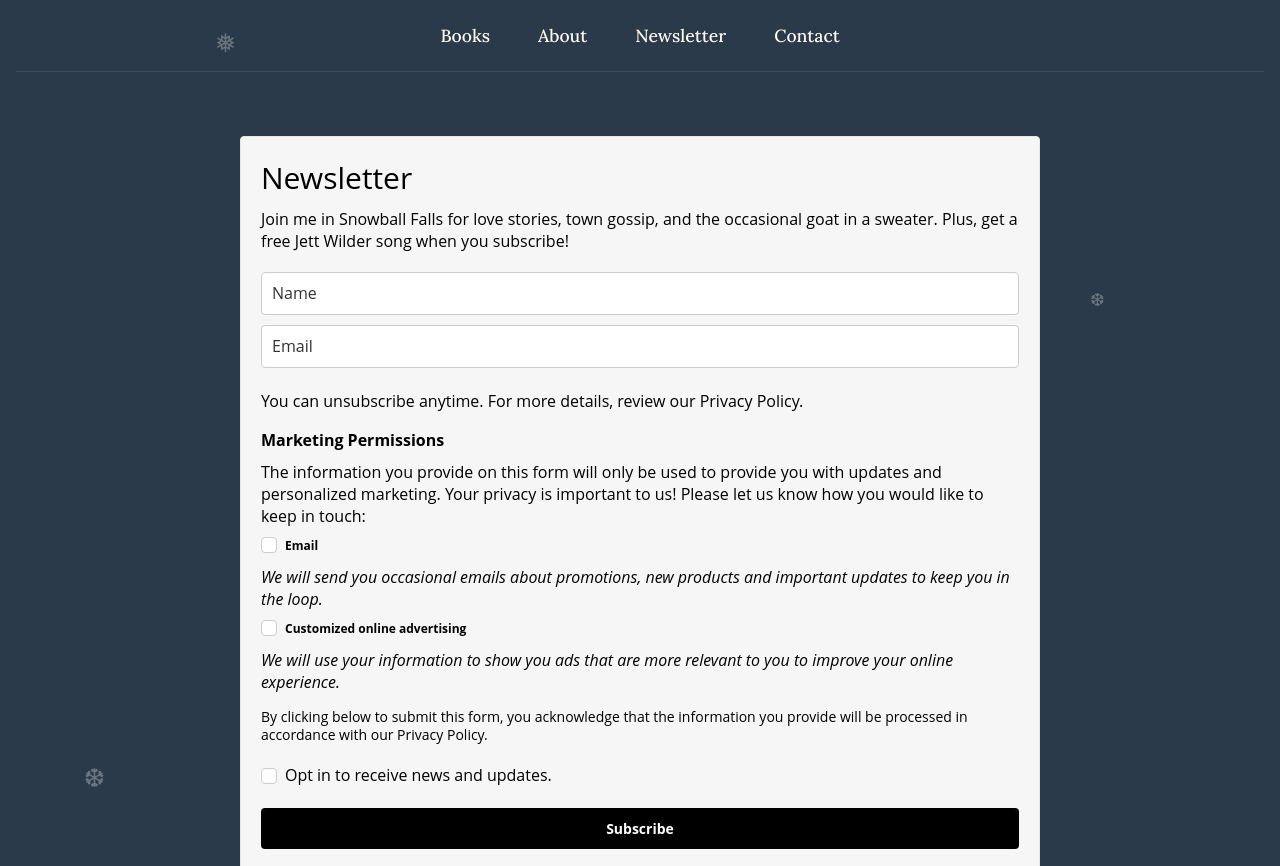
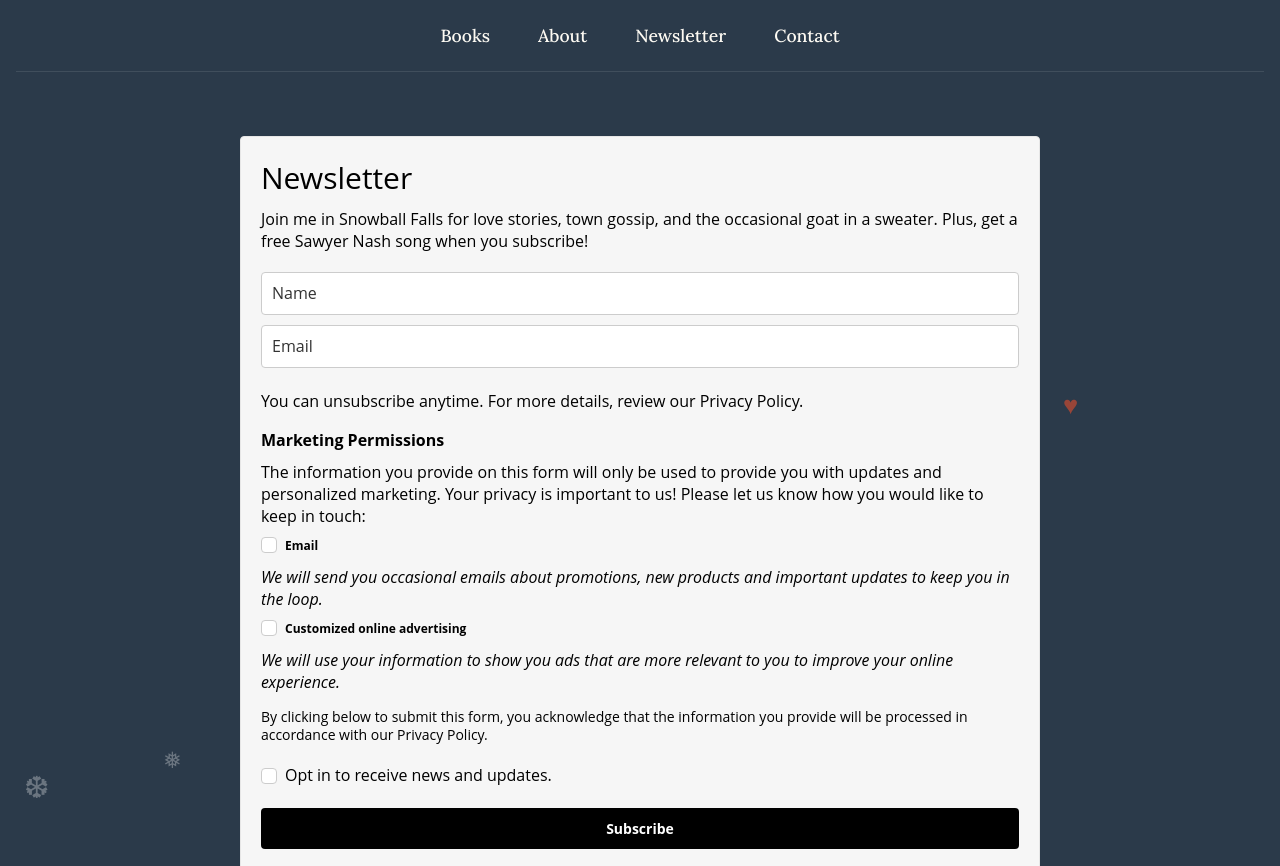
Before and after one commit to NeedsCoffee/snowfall, a Jekyll site: the page built from newsletter.md, in a window 1280 px wide, cut to the strip 0-866 px from the top of the page. Built offline with Jekyll 4.4.1, drawn with Linux system fonts in a browser that asks for light colours; some web fonts are replaced.

Commit message:
Update newsletter.md

```diff
--- a/newsletter.md
+++ b/newsletter.md
@@ -908,7 +908,7 @@
         <div class="ml-form-embedContent" style=" ">
 
           <h4>Newsletter</h4>
-          <p><span style="font-size: 16px;">Join me in Snowball Falls for love stories, town gossip, and the occasional goat in a sweater. Plus, get a free Jett Wilder song when you subscribe!</span></p>
+          <p><span style="font-size: 16px;">Join me in Snowball Falls for love stories, town gossip, and the occasional goat in a sweater. Plus, get a free Sawyer Nash song when you subscribe!</span></p>
 
         </div>
 
```
